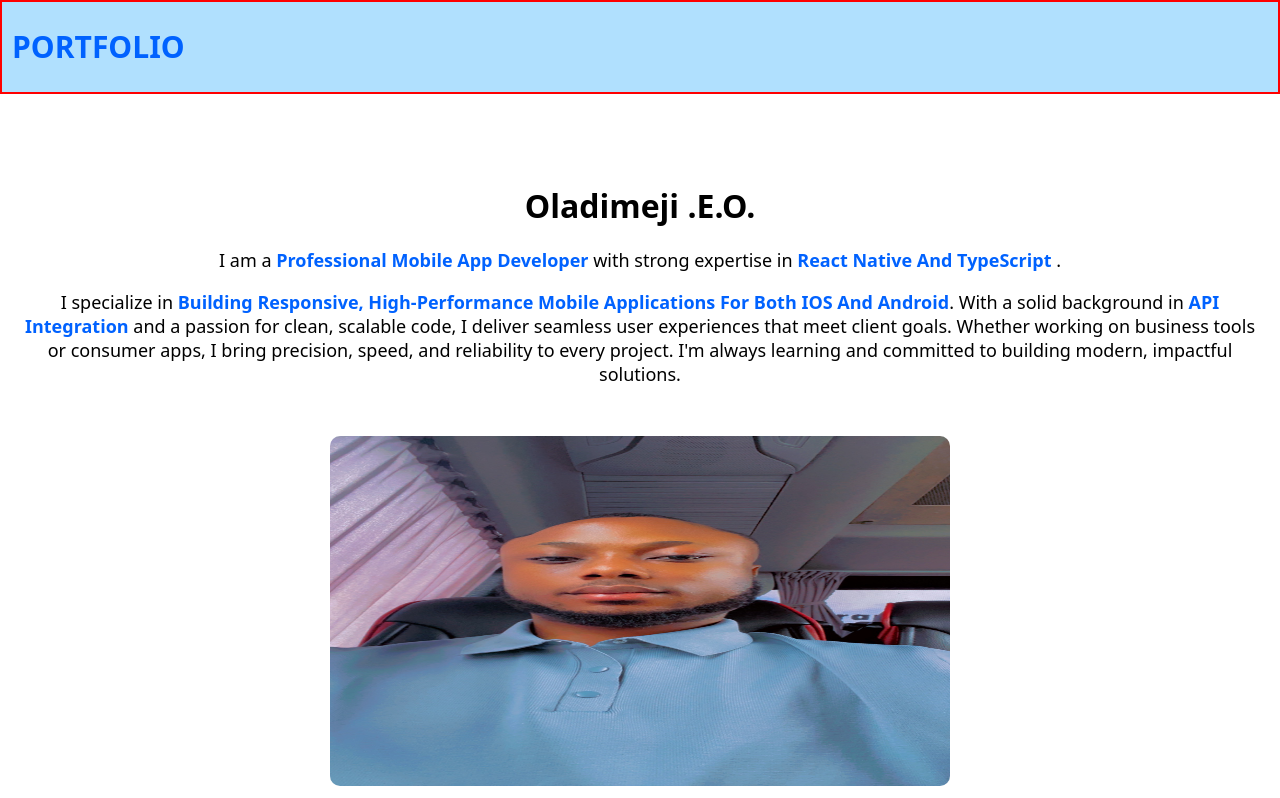
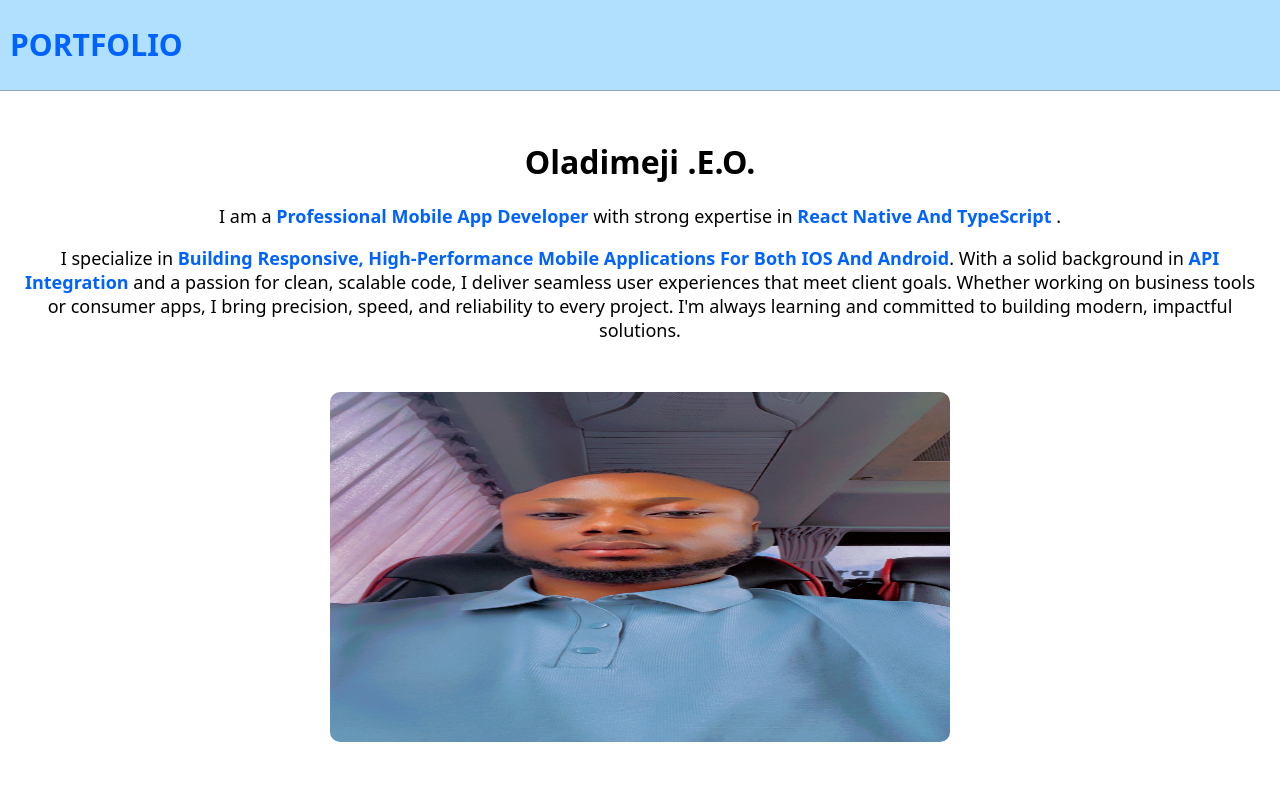
Before and after one commit to Hollyd29/MyPortfolio, a React (Vite) app: page / in a window 1280 px wide. Shown: the top 798 px of the page. Built offline with nearby package versions, Linux system fonts and the light colour scheme.

Commit message:
header made static

```diff
--- a/src/App.tsx
+++ b/src/App.tsx
@@ -5,7 +5,7 @@ import Profilecomp from "./component/Profilecomp";
 
 function App() {
   return (
-    <div>
+    <div style={{ position: "relative" }}>
       <HeaderComp />
       <Profilecomp />
       <MyStoryComp />
--- a/src/component/Headercomp.tsx
+++ b/src/component/Headercomp.tsx
@@ -3,13 +3,15 @@ function HeaderComp() {
     <div
       style={{
         backgroundColor: "#b0e0feff",
+        position: "fixed",
+        top: 0,
+        left: 0,
+        width: "100%",
+        zIndex: 1000,
+        borderBottom: "1px solid #80808099",
       }}
     >
-      <div
-        style={{
-          border: "2px solid red",
-        }}
-      >
+      <div>
         <h3
           style={{
             marginLeft: 10,
--- a/src/component/Profilecomp.tsx
+++ b/src/component/Profilecomp.tsx
@@ -3,7 +3,7 @@ import image from "../assets/image.jpeg";
 function Profilecomp() {
   return (
     <div style={{ padding: 20 }}>
-      <h1 style={{ marginTop: 70, textAlign: "center" }}>Oladimeji .E.O.</h1>
+      <h1 style={{ marginTop: 120, textAlign: "center" }}>Oladimeji .E.O.</h1>
       <p style={{ textAlign: "center", fontSize: 18 }}>
         I am a{" "}
         <span
```
